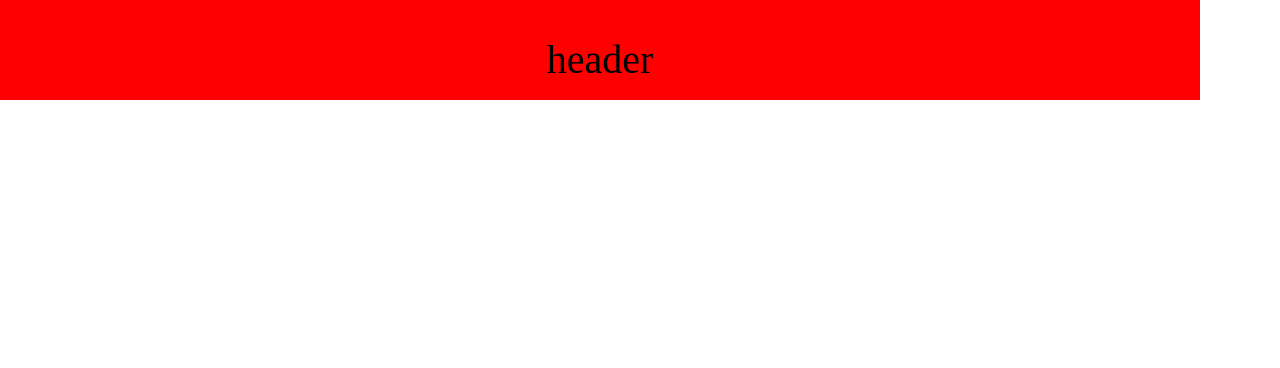
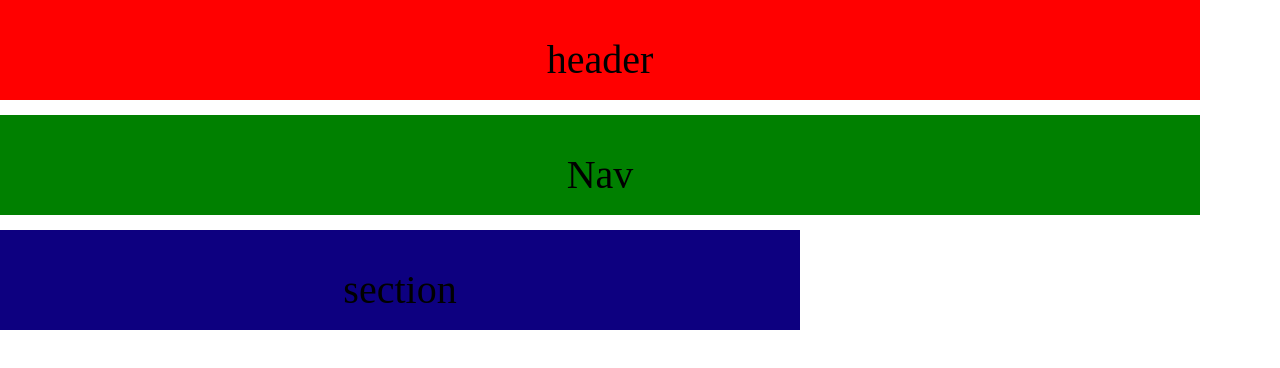
Before and after one commit to Kamleshsarki/Hw-wireframe, a plain HTML site: page index.html in a window 1280 px wide. Drawn offline with Linux system fonts and the light colour scheme.

Commit message:
index.html, style.css and reset.css

```diff
--- a/index.html
+++ b/index.html
@@ -13,6 +13,13 @@
     <header>
         <h1>header</h1>
 
+
     </header>
+    <Nav>
+        <h2>Nav</h2>
+    </Nav>
+    <section>
+        <h3>section</h3>
+    </section>
 </body>
 </html>
--- a/style.css
+++ b/style.css
@@ -5,7 +5,30 @@ background-color: red;
     text-align: center;
     padding: 40px;
     }
+    Nav{
+        background-color:green;
+            width:1200px;
+            height:100px;
+            text-align: center;
+            padding: 40px;
+            margin-top: 15px;
+            margin-bottom: 15px;
+            }
+    section{
+        background-color:rgb(13, 0, 128);
+            width:800px;
+            height:100px;
+            text-align: center;
+            padding: 40px;
+            margin-top: 15px;
+            margin-bottom: 15px;
+    }
     h1{
     font-size: 40px;
-
     }
+     h2{
+         font-size: 40px;
+     }
+     h3{
+         font-size: 40px;
+         }
```
